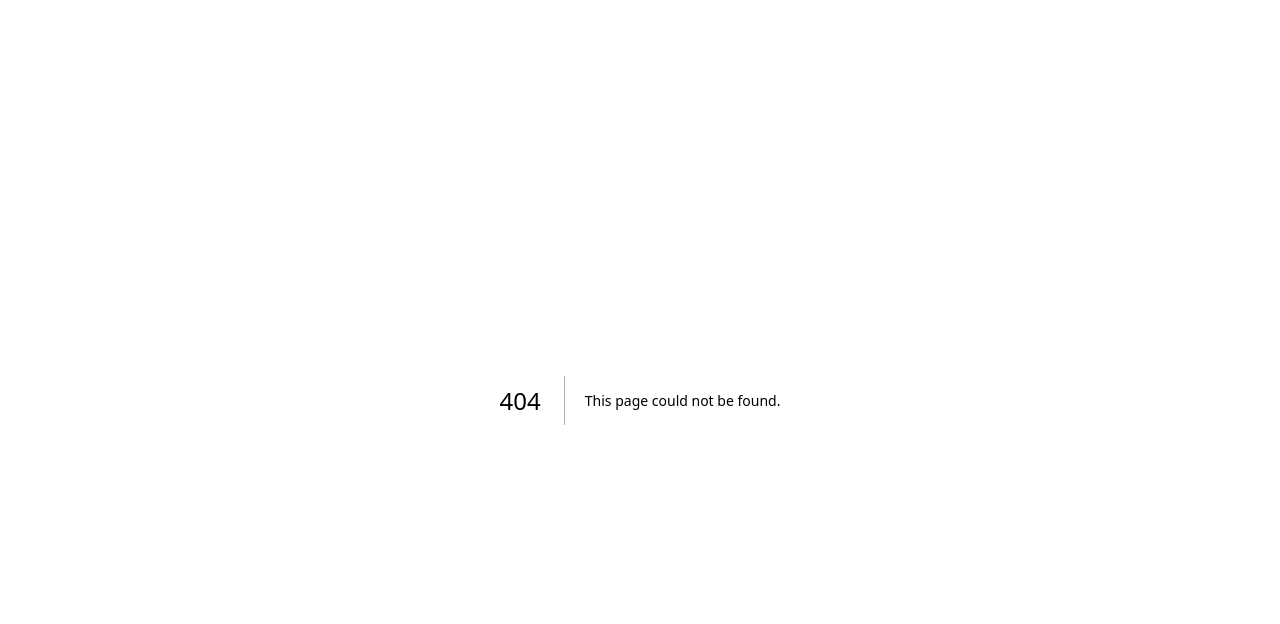
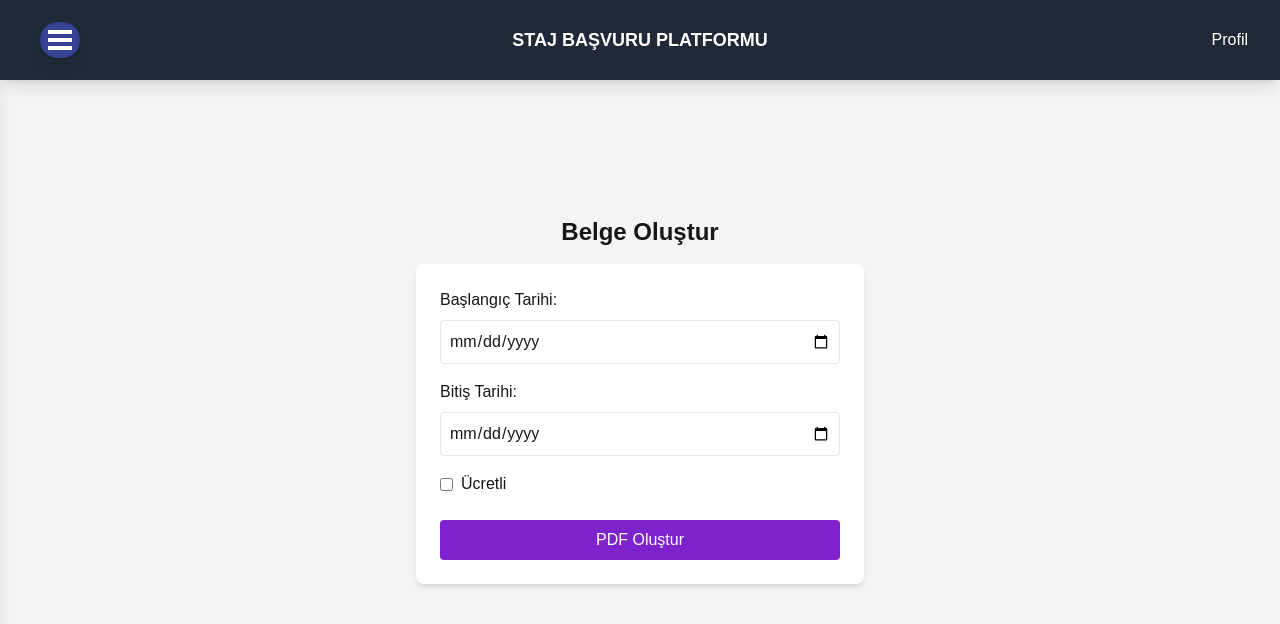
Before and after one commit to salihabetultemel/StajBasvuruPlatformu, a Next.js app: page /document in a window 1280 px wide. Before the commit this address had no page. Shown: the top 624 px of the page. Built offline with nearby package versions, Linux system fonts and the light colour scheme.

Commit message:
The document page was added and revisions were made to the login and registration pages.

```diff
--- a/lib/db.js
+++ b/lib/db.js
@@ -1,11 +1,10 @@
 import { Pool } from "pg";
+import dotenv from "dotenv";
+
+dotenv.config(); // .env dosyasını yükle
 
 const pool = new Pool({
-  user: "postgres", // PostgreSQL kullanıcı adın
-  host: "localhost", // Veritabanı sunucusu (genellikle localhost)
-  database: "StajBasvuruPlatformu", // Veritabanı adı
-  password: "1230", // PostgreSQL şifren
-  port: 5432, // PostgreSQL varsayılan portu
+  connectionString: process.env.DATABASE_URL, // .env'den veritabanı bilgisi al
 });
 
 export default pool;
--- a/package.json
+++ b/package.json
@@ -10,6 +10,7 @@
   },
   "dependencies": {
     "bcrypt": "^5.1.1",
+    "dotenv": "^16.4.7",
     "next": "15.1.2",
     "pg": "^8.13.3",
     "react": "^19.0.0",
--- a/src/app/api/login/route.ts
+++ b/src/app/api/login/route.ts
@@ -6,16 +6,15 @@ export async function POST(req: Request) {
   try {
     const { email, password } = await req.json();
 
-    const client = await pool.connect();
-    const user = await client.query("SELECT * FROM users WHERE email = $1", [email]);
+    // Kullanıcıyı veritabanında ara
+    const user = await pool.query("SELECT * FROM users WHERE email = $1", [email]);
 
     if (user.rows.length === 0) {
-      client.release();
       return NextResponse.json({ message: "E-posta veya şifre hatalı." }, { status: 401 });
     }
 
+    // Şifre doğrulama
     const isValid = await bcrypt.compare(password, user.rows[0].password);
-    client.release();
 
     if (!isValid) {
       return NextResponse.json({ message: "E-posta veya şifre hatalı." }, { status: 401 });
@@ -24,6 +23,7 @@ export async function POST(req: Request) {
     return NextResponse.json({ message: "Giriş başarılı!" }, { status: 200 });
 
   } catch (error) {
+    console.error("Login Error:", error);
     return NextResponse.json({ message: "Bir hata oluştu." }, { status: 500 });
   }
 }
--- a/src/app/api/register/route.ts
+++ b/src/app/api/register/route.ts
@@ -7,11 +7,9 @@ export async function POST(req: Request) {
     const { email, password } = await req.json();
 
     // Kullanıcının zaten kayıtlı olup olmadığını kontrol et
-    const client = await pool.connect();
-    const existingUser = await client.query("SELECT * FROM users WHERE email = $1", [email]);
+    const existingUser = await pool.query("SELECT * FROM users WHERE email = $1", [email]);
 
     if (existingUser.rows.length > 0) {
-      client.release();
       return NextResponse.json({ message: "Bu e-posta zaten kayıtlı." }, { status: 400 });
     }
 
@@ -19,12 +17,12 @@ export async function POST(req: Request) {
     const hashedPassword = await bcrypt.hash(password, 10);
 
     // Kullanıcıyı veritabanına ekle
-    await client.query("INSERT INTO users (email, password) VALUES ($1, $2)", [email, hashedPassword]);
+    await pool.query("INSERT INTO users (email, password) VALUES ($1, $2)", [email, hashedPassword]);
 
-    client.release();
     return NextResponse.json({ message: "Kayıt başarılı!" }, { status: 201 });
 
   } catch (error) {
+    console.error("Register Error:", error);
     return NextResponse.json({ message: "Bir hata oluştu." }, { status: 500 });
   }
 }
--- /dev/null
+++ b/src/app/document/page.tsx
@@ -0,0 +1,52 @@
+"use client";
+
+import Navbar from "../../../components/navbar";
+import { useState } from "react";
+import SidebarMenu from "../../../components/sidebarmenu";
+
+export default function DocumentPage() {
+    const handleSubmit = (event: React.FormEvent<HTMLFormElement>) => {
+      event.preventDefault(); // Sayfanın yenilenmesini önler
+      console.log("Form gönderildi!");
+    };
+    const [isSidebarOpen, setIsSidebarOpen] = useState(false);
+
+  const toggleSidebar = () => {
+    setIsSidebarOpen(!isSidebarOpen);
+  };
+
+
+    return (
+      <div className="flex flex-col items-center justify-center min-h-screen bg-gray-100 p-6">
+        {/* Sidebar Menu */}
+      <SidebarMenu isOpen={isSidebarOpen} toggleSidebar={toggleSidebar} />
+
+        {/* Navbar */}
+      <div className="bg-gray-900 bg-opacity-95 fixed top-0 left-0 w-full z-50 shadow-lg">
+        <Navbar toggleSidebar={toggleSidebar} />
+      </div>
+        <h1 className="text-2xl font-bold mb-4">Belge Oluştur</h1>
+        <form
+          onSubmit={handleSubmit} // onSubmit event'ini tanımladık
+          className="bg-white p-6 rounded-lg shadow-md w-full max-w-md"
+        >
+          <label className="block mb-2 font-medium">Başlangıç Tarihi:</label>
+          <input type="date" className="w-full p-2 border rounded mb-4" />
+
+          <label className="block mb-2 font-medium">Bitiş Tarihi:</label>
+          <input type="date" className="w-full p-2 border rounded mb-4" />
+
+          <label className="block mb-2 font-medium flex items-center">
+            <input type="checkbox" className="mr-2" /> Ücretli
+          </label>
+
+          <button
+            type="submit"
+            className="w-full bg-purple-700 text-white py-2 rounded mt-4 hover:bg-purple-800 transition"
+          >
+            PDF Oluştur
+          </button>
+        </form>
+      </div>
+    );
+  }
--- a/src/app/home/page.tsx
+++ b/src/app/home/page.tsx
@@ -1,10 +1,13 @@
 "use client";
 
+import { useRouter } from "next/navigation";
 import { useState } from "react";
 import Navbar from "../../../components/navbar";
 import SidebarMenu from "../../../components/sidebarmenu";
 
+
 export default function Home() {
+  const router = useRouter();
   const [isSidebarOpen, setIsSidebarOpen] = useState(true); // Sidebar açık/kapalı durumu
   const [messages, setMessages] = useState<{ sender: "user" | "bot"; text: string }[]>([]);
   const [input, setInput] = useState("");
@@ -91,7 +94,8 @@ export default function Home() {
           <div className="flex justify-center">
             <div className="container bg-gray-700 p-4 flex justify-center space-x-6 border border-gray-600 rounded-md">
               <button
-                className="px-6 py-3 bg-[#660066] text-white rounded-md shadow-md  hover:bg-purple-800  transition-all"
+                className="px-6 py-3 bg-[#660066] text-white rounded-md shadow-md hover:bg-purple-800 transition-all"
+                onClick={() => router.replace("/document")} // push yerine replace kullanıldı
               >
                 Belge Oluştur
               </button>
--- a/src/app/page.tsx
+++ b/src/app/page.tsx
@@ -21,7 +21,7 @@ export default function Login() {
 
       const data = await res.json();
       if (res.ok) {
-        router.push("/"); // Başarılı giriş sonrası yönlendirme
+        router.push("/home"); // Başarılı giriş sonrası yönlendirme
       } else {
         setError(data.message);
       }
@@ -31,9 +31,9 @@ export default function Login() {
   };
 
   return (
-    <div className="flex items-center justify-center min-h-screen bg-gray-100">
-      <div className="p-6 rounded-lg shadow-md bg-white w-full max-w-md">
-        <h1 className="text-2xl font-bold mb-6 text-center">Giriş Yap</h1>
+    <div className="flex items-center justify-center min-h-screen text-black bg-gray-100">
+      <div className="p-6 rounded-lg shadow-md text-black bg-white w-full max-w-md">
+        <h1 className="text-2xl font-bold mb-6 text-center text-black">Giriş Yap</h1>
         {error && <div className="text-red-500 text-sm mb-4 text-center">{error}</div>}
 
         <div className="mb-4">
@@ -43,7 +43,7 @@ export default function Login() {
             value={email}
             onChange={(e) => setEmail(e.target.value)}
             placeholder="E-postanızı girin"
-            className="w-full p-2 border border-gray-300 rounded-lg focus:ring-2 focus:ring-blue-500"
+            className="w-full p-2 border text-black border-gray-300 rounded-lg focus:ring-2 focus:ring-blue-500"
           />
         </div>
 
@@ -54,7 +54,7 @@ export default function Login() {
             value={password}
             onChange={(e) => setPassword(e.target.value)}
             placeholder="Şifrenizi girin"
-            className="w-full p-2 border border-gray-300 rounded-lg focus:ring-2 focus:ring-blue-500"
+            className="w-full p-2 border text-black border-gray-300 rounded-lg focus:ring-2 focus:ring-blue-500"
           />
         </div>
 
@@ -65,7 +65,7 @@ export default function Login() {
           Giriş Yap
         </button>
 
-        <p className="mt-4 text-center text-sm">
+        <p className="mt-4 text-center text-sm text-black">
           Hesabın yok mu?{" "}
           <a href="/register" className="text-blue-600 hover:underline">
             Kayıt Ol
--- a/src/app/register/page.tsx
+++ b/src/app/register/page.tsx
@@ -21,7 +21,7 @@ export default function Register() {
 
       const data = await res.json();
       if (res.ok) {
-        router.push("/login");
+        router.push("/");
       } else {
         setError(data.message);
       }
@@ -31,7 +31,7 @@ export default function Register() {
   };
 
   return (
-    <div className="flex items-center justify-center min-h-screen bg-gray-100">
+    <div className="flex items-center justify-center min-h-screen text-black bg-gray-100">
       <div className="p-6 rounded-lg shadow-md bg-white w-full max-w-md">
         <h1 className="text-2xl font-bold mb-6 text-center">Kayıt Ol</h1>
         {error && <div className="text-red-500 text-sm mb-4 text-center">{error}</div>}
@@ -42,7 +42,7 @@ export default function Register() {
             type="email"
             value={email}
             onChange={(e) => setEmail(e.target.value)}
-            className="w-full p-2 border border-gray-300 rounded-lg focus:ring-2 focus:ring-blue-500"
+            className="w-full p-2 border border-gray-300 text-black rounded-lg focus:ring-2 focus:ring-blue-500"
           />
         </div>
 
@@ -52,7 +52,7 @@ export default function Register() {
             type="password"
             value={password}
             onChange={(e) => setPassword(e.target.value)}
-            className="w-full p-2 border border-gray-300 rounded-lg focus:ring-2 focus:ring-blue-500"
+            className="w-full p-2 border border-gray-300 rounded-lg text-black focus:ring-2 focus:ring-blue-500"
           />
         </div>
 
```
Also changed, not shown: 1 other file (tests, documents, lock files or other folders).
